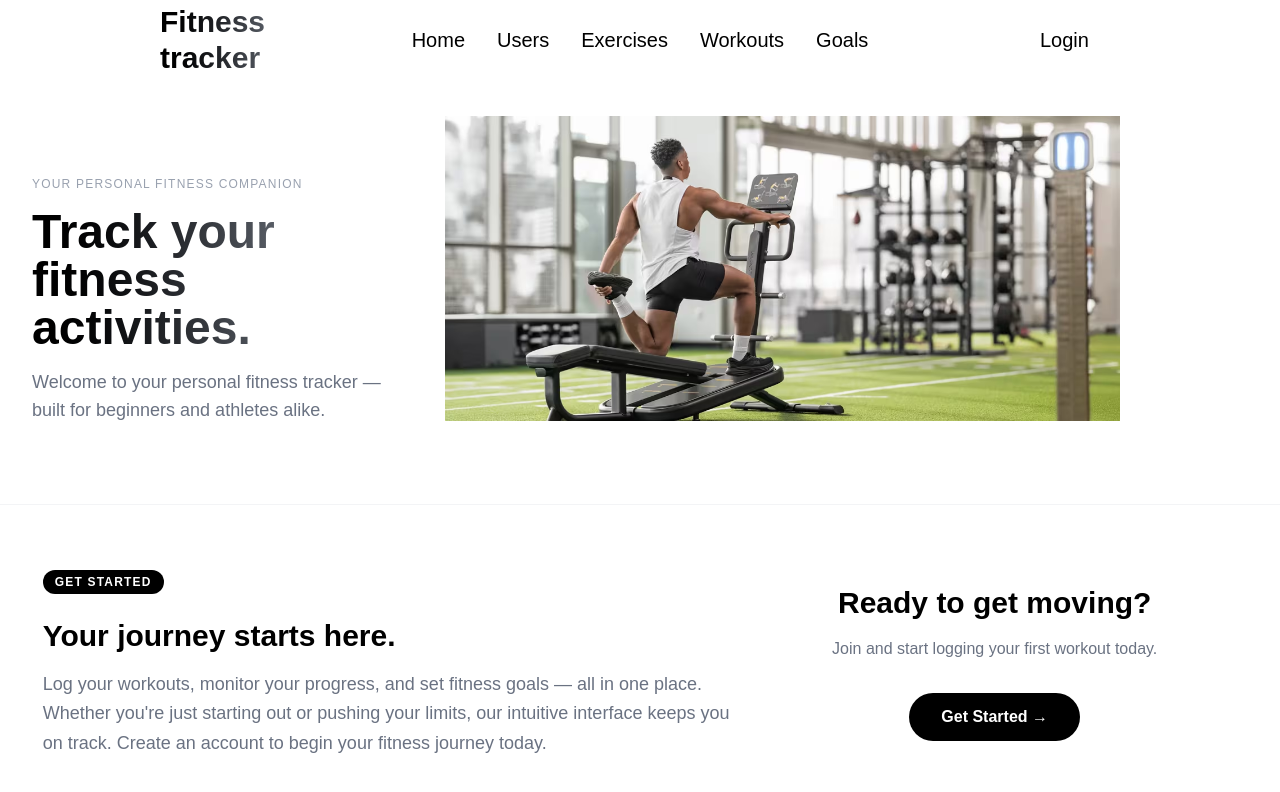
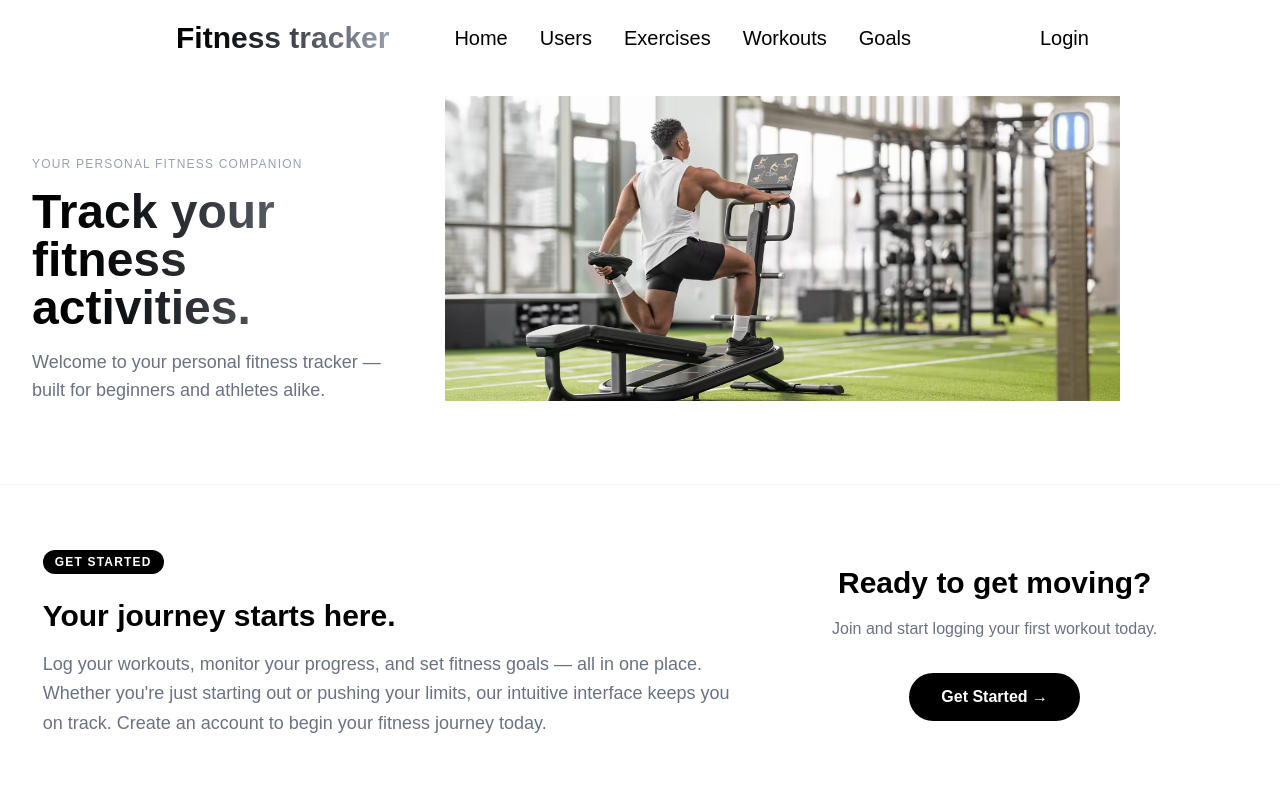
Before and after one commit to RemcoSlootmaekersUCLL/CloudNativeTeam12, a Next.js app in the folder frontend/: page / in a window 1280 px wide. Shown: the top 792 px of the page. Built offline with nearby package versions, Linux system fonts and the light colour scheme.

Commit message:
made title in header on one line

```diff
--- a/frontend/components/header.tsx
+++ b/frontend/components/header.tsx
@@ -39,9 +39,9 @@ const Header: React.FC = () => {
   return (
     <div className="bg-mist-300">
       <div className="ml-40 mr-40 ">
-        <header className="w-full to-lime-400 py-1 pb-5">
+        <header className="w-full to-lime-400 py-1">
           <div className="flex flex-row items-center justify-between">
-            <div className="w-40">
+            <div className="p-4">
               <h1 className="text-3xl font-bold bg-gradient-to-r text-transparent bg-clip-text from-black to-gray-400">
                 <Link href="/">Fitness tracker</Link>
               </h1>
```
